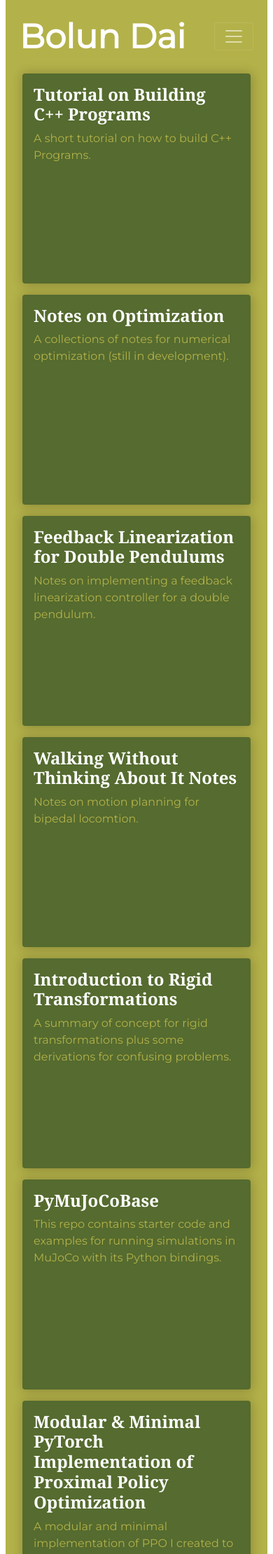
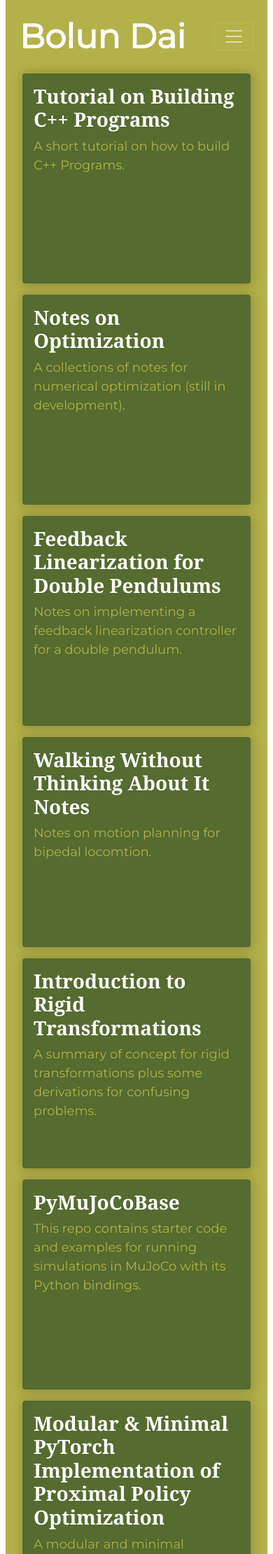
Before and after one commit to BolunDai0216/BolunDai0216.github.io, a Jekyll site: the page built from blog.html, in a window 390 px wide. Shown: the top 2220 px of the page at 70% size. Built offline with Jekyll 4.4.1, drawn with Linux system fonts in a browser that asks for light colours.

Commit message:
larger font for blog on mobile phones

```diff
--- a/_sass/blog.scss
+++ b/_sass/blog.scss
@@ -179,3 +179,21 @@ thead {
 tbody {
     font-size: large;
 }
+
+@media (max-width: 767.98px) {
+    .card-title a {
+        font-size: 28px;
+    }
+
+    .card-text {
+        font-size: 18px;
+    }
+
+    .blog-content {
+        font-size: 22px;
+    }
+
+    .blog-date {
+        font-size: 18px;
+    }
+}
```
